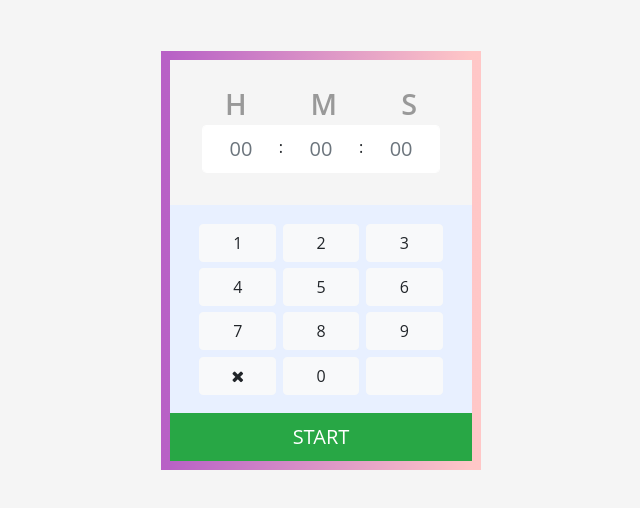
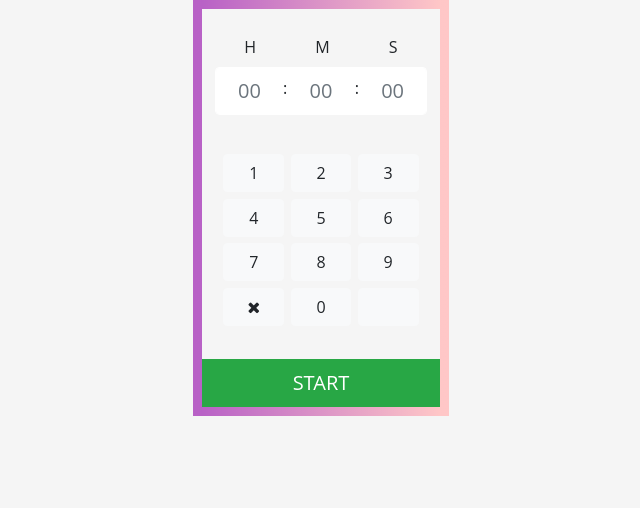
Before and after one commit to cmejia6/advanced-timer-a, a React (Create React App) app: page / in a window 1280 px wide. Shown: the top 508 px of the page, without its empty margins (319-959 px from the left). Built offline with nearby package versions, Linux system fonts and the light colour scheme.

Commit message:
CSS Debugging

```diff
--- a/src/components/Timer/Controls.js
+++ b/src/components/Timer/Controls.js
@@ -6,7 +6,8 @@ const Controls = props => {
     <div>
       <div className="controls">
 
-        <button className="buttons btn btn-success btn-lg btn-block">
+        <button className="buttons btn btn-success btn-lg btn-block"
+          onClick={props.startTimer}>
             START
         </button>
 
--- a/src/components/Timer/Display.js
+++ b/src/components/Timer/Display.js
@@ -3,7 +3,10 @@ import React, { Component } from 'react'
 const Display = props =>  {
     return (
         <div className="display">
-
+            {props.status === 'stopped' || true && (
+            //fix css later class display
+            <div>
+                <div>
                     <div className="label-container">
                         <label type="text" className="display-countdown-label">H</label>
                         <label type="text" className="display-countdown-label">M</label>
@@ -23,7 +26,18 @@ const Display = props =>  {
 
                         <input type="text" className="form-control display-time display-seconds" maxLength="2"
                             placeholder="00"/>
+
                     </div>
+                </div>
+            </div>
+            )}
+
+            {props.status === 'started' && false && (
+                <div>
+                    {props.time}
+                </div>
+            )}
+
         </div>
     )
 }
--- a/src/components/Timer/Keypad.js
+++ b/src/components/Timer/Keypad.js
@@ -3,7 +3,8 @@ import React from 'react'
 const Keypad = props => {
     return(
         <div>
-            <div className="keypad">
+            {props.status === 'stopped' || true &&
+                <div className='keypad'>
                     <div className="keypad-row">
                         <button className="btn btn-light btn-small">1</button>
                         <button className="btn btn-light btn-small">2</button>
@@ -32,6 +33,7 @@ const Keypad = props => {
                         <button className="btn btn-light btn-small">&nbsp;</button>
                     </div>
                 </div>
+            }
         </div>
     )
 }
--- a/src/components/Timer/Timer.js
+++ b/src/components/Timer/Timer.js
@@ -4,12 +4,40 @@ import Keypad from './Keypad'
 import Controls from './Controls'
 
 export default class Timer extends Component {
+  constructor(){
+    super();
+
+    this.state = {
+      seconds : 600,
+      minutes : 0,
+      hours : 0,
+      //time : 0,
+      status : 'started'
+    }
+
+    this.startTimer = this.startTimer.bind(this);
+  }
+
+  startTimer(){
+    this.interval = setInterval(() => {
+
+      //this.setState((prevState) => ({timeInterval : this.timeInterval}))
+      this.setState((prevState) => ({seconds : prevState.seconds  - 10})) //milliseconds
+
+    }, 10);
+  }
+
   render() {
     return (
       <div className="timer">
-        <Display />
+        <Display
+          time={this.state.seconds}
+          status={this.state.status}/>
+
         <Keypad />
-        <Controls />
+
+        <Controls
+          startTimer={this.startTimer}/>
       </div>
     )
   }
--- a/src/styles/components/_controls.scss
+++ b/src/styles/components/_controls.scss
@@ -1,4 +1,6 @@
+.controls{
+}
+
 .controls > button{
     border-radius: 0%;
-    width: 100%;
 }
--- a/src/styles/components/_display.scss
+++ b/src/styles/components/_display.scss
@@ -1,12 +1,49 @@
-$display-background-color : whitesmoke;
+.display{
+    margin: 1.6em .8em 1.6em .8em;
+}
+
+.label-container{
+    display: flex;
+    justify-content: space-around;
+}
+
+.display-time{
+    text-align: center;
+    border-color: white;
+}
+
+.display-time.display-seconds{
+    border-left: none;
+}
+
+.display-time.display-minutes{
+    border-left: none;
+    border-right: none;
+}
+
+.display-time.display-hours{
+    border-right: none;
+}
+
+.display-time.display-separator {
+    background: white;
+    border-left: none;
+    border-right: none;
+    padding-top: 0.59rem;
+}
+
+/*$display-background-color : whitesmoke;
+
+.display-container{
+
+}
 
 .display{
     background-color: $display-background-color;
     display: flex;
     flex-direction: column;
-    justify-content: end;
-    margin-top: 3%;
-    height: 8.5rem;
+    justify-content: center;
+    margin-top: 6.6%;
 }
 
 .label-container{
@@ -53,4 +90,4 @@ $display-background-color : whitesmoke;
     border-left: none;
     border-right: none;
     padding-top: 0.59rem;
-}
+}*/
--- a/src/styles/components/_keypad.scss
+++ b/src/styles/components/_keypad.scss
@@ -1,4 +1,22 @@
 $keypad-background-color : rgb(232, 240, 255);
+
+.keypad{
+    display: flex;
+    flex-direction: column;
+    align-items: center;
+
+    margin: 0em .3em 1.2em .3em;
+}
+
+.keypad-row {
+}
+
+.keypad-row > button{
+    margin: .2em;
+    width : 3.8em;
+}
+
+/*$keypad-background-color : rgb(232, 240, 255);
 
 .keypad{
     background-color: $keypad-background-color;
@@ -17,4 +35,4 @@ $keypad-background-color : rgb(232, 240, 255);
 .keypad-row > button {
     margin: 0.2rem;
     width: 100%;
-}
+}*/
--- a/src/styles/components/_timer.scss
+++ b/src/styles/components/_timer.scss
@@ -1,15 +1,15 @@
 .timer {
+    display: flex;
+    flex-direction: column;
+    flex-wrap: nowrap;
+
+    justify-content: space-between;
+
     margin: auto;
-    margin-top: 4%;
+    width: 16em;
+    height: 26em;
 
     border: .6em solid;
     border-image: linear-gradient(to right, #b861c6 0%,#ffc7c7 100%);
     border-image-slice: 1;
-    border-radius: 4%;
-
-    width: 20em;
-    height: 100%;
-    display: flex;
-    flex-direction: column;
-    justify-content: flex-start;
 }
```
Lines whose indentation alone changed are shown as unchanged.
